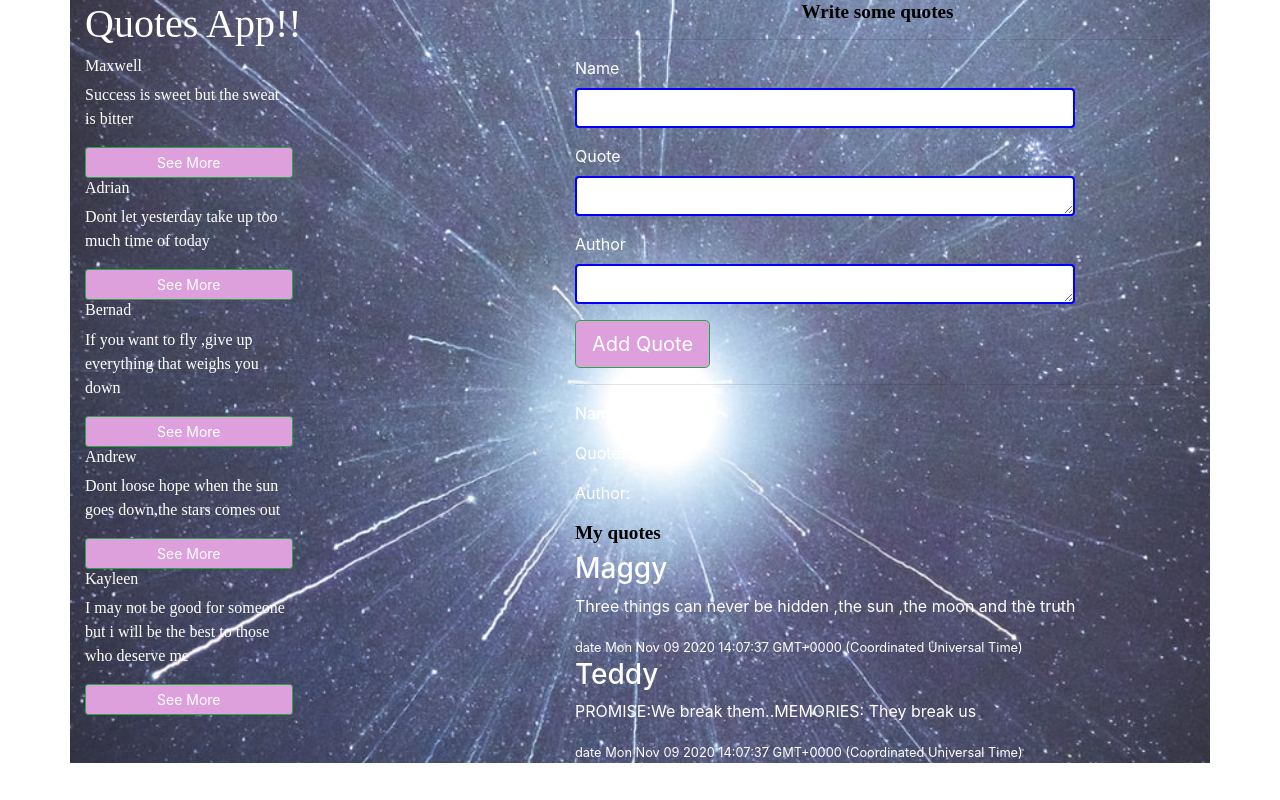
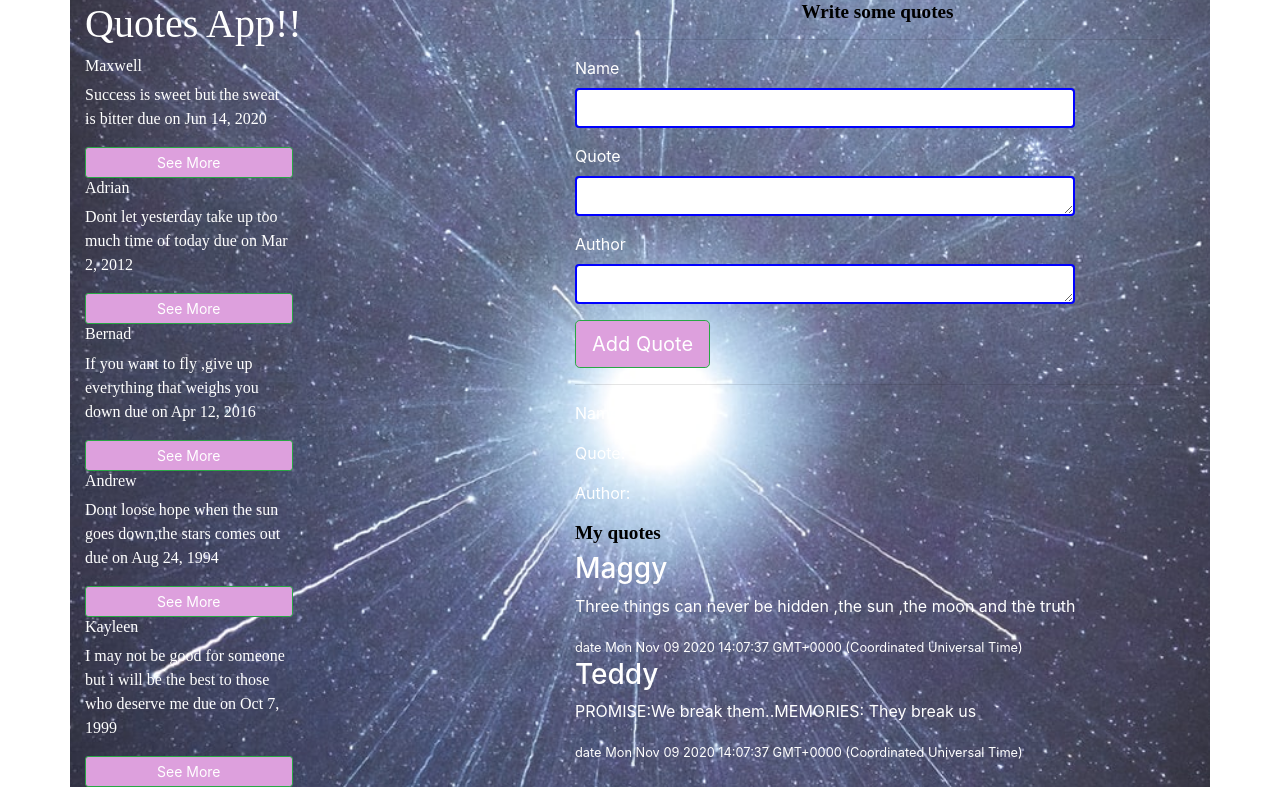
Before and after one commit to Bridgit-wairimu/Quotes-App, an Angular app: page / in a window 1280 px wide. Built offline with nearby package versions, Linux system fonts and the light colour scheme.

Commit message:
updated and modified

```diff
--- a/src/app/form/form.component.ts
+++ b/src/app/form/form.component.ts
@@ -1,5 +1,5 @@
 import { Quote } from '@angular/compiler';
-import { Component, OnInit } from '@angular/core';
+import { Component, EventEmitter, OnInit } from '@angular/core';
 import { Quotes } from '../quotes';
 
 @Component({
@@ -24,9 +24,6 @@ export class FormComponent implements OnInit {
     this.quotes.push(this.newQuote);
   }
 
-  newDate(): Date {
-    throw new Error('Method not implemented.');
-  }
 
   constructor() { }
 
--- a/src/app/quote-details/quote-details.component.html
+++ b/src/app/quote-details/quote-details.component.html
@@ -1,4 +1,4 @@
-<p> {{ quote.author }} , {{ quote.postedDate | dateCount }} </p>
+<p> {{ quote.author }} , {{ quote.completeDate | dateCount }}</p>
 
 <button  class="btn btn-sm btn-success" (click)='upvotes()'>{{ quote.likes }} <i class="fa fa-thumbs-up" id="like"></i></button>
 <button class="btn btn-sm hate" (click)='downvotes()' > {{ quote.dislikes }} <i class="fa fa-thumbs-down" id="dislike"></i></button><br>
--- a/src/app/quote.ts
+++ b/src/app/quote.ts
@@ -1,6 +1,6 @@
 export class Quote {
     displayQuote : boolean;
-    constructor(public name:string,public quote:string,public author:string, public postedDate: string,public likes:number, public dislikes:number ){
+    constructor(public name:string,public quote:string,public author:string, public completeDate: Date,public likes:number, public dislikes:number ){
         this.displayQuote = false;
     }
 }
--- a/src/app/quote/quote.component.html
+++ b/src/app/quote/quote.component.html
@@ -3,7 +3,7 @@
 
         <div *ngFor='let quote of quotes; let i = index'>
             <h2>{{ quote.name }}</h2>
-            <p appHighlighquote> {{ quote.quote }}</p>
+            <p appHighlighquote> {{ quote.quote }} due on {{quote.completeDate | date}}</p>
         <a  (click)= "showQuote(i)"  class="btn btn-sm btn-block btn-success">See More</a>
         <app-quote-details  *ngIf="quote.displayQuote"  [quote]="quote"  (deleteQuote)="deleteThisQuote($event, i)"  ></app-quote-details>
         </div>
--- a/src/app/quote/quote.component.ts
+++ b/src/app/quote/quote.component.ts
@@ -10,18 +10,18 @@ import { Quote} from '../quote';
 export class QuoteComponent implements OnInit {
 
   quotes: Quote[]= [
-    new  Quote('Maxwell','Success is sweet but the sweat is bitter','Bridgit Kirika' ,'20/09/2002',0,0),
-    new Quote ('Adrian','Dont let yesterday take up too much time of today','Will Rodgers','31/1/2012',0,0),
-    new Quote('Bernad','If you want to fly ,give up everything that weighs you down','Nimmoh Kamummy','12/3/2016',0,0),
-    new Quote('Andrew','Dont loose hope when the sun goes down,the stars comes out','Bill Savage','24/7/1994',0,0),
-    new Quote('Kayleen','I may not be good for someone but i will be the best to those who deserve me','Bett Green','7/09/1999',0,0),
+    new  Quote('Maxwell','Success is sweet but the sweat is bitter','Bridgit Kirika' ,new Date(2020,5,14),0,0),
+    new Quote ('Adrian','Dont let yesterday take up too much time of today','Will Rodgers',new Date(2012,1,31),0,0),
+    new Quote('Bernad','If you want to fly ,give up everything that weighs you down','Nimmoh Kamummy',new Date(2016,3,12),0,0),
+    new Quote('Andrew','Dont loose hope when the sun goes down,the stars comes out','Bill Savage',new Date(1994,7,24),0,0),
+    new Quote('Kayleen','I may not be good for someone but i will be the best to those who deserve me','Bett Green',new Date(1999,9,7),0,0),
   ];
 
   showQuote(index) {
     this.quotes[index].displayQuote = !this.quotes[index].displayQuote
   }
 
-  addedQuote(quote){
+  addeQuote(quote){
     let arraysize = this.quotes.length;
     this.quotes.push(quote)
   }
```
